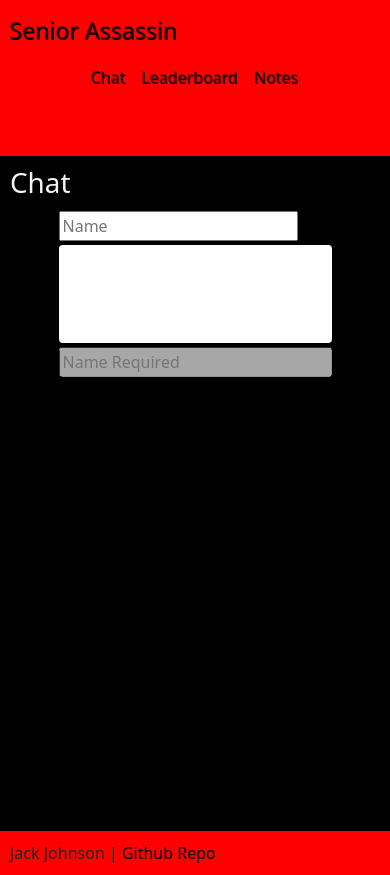
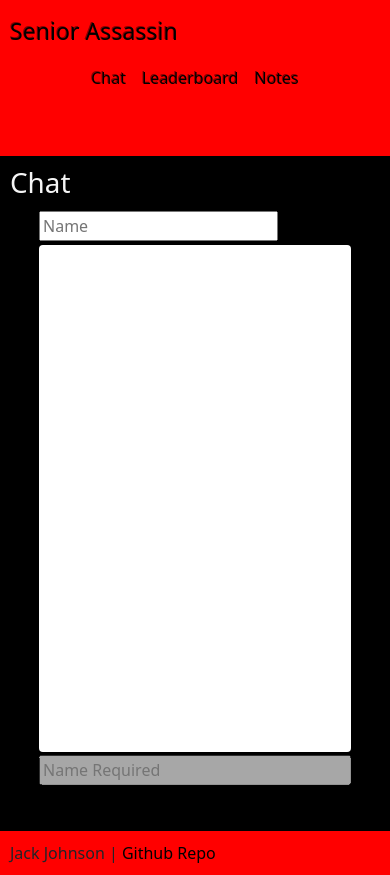
Before and after one commit to jrj221/startup2024, a React (Vite) app in the folder startupVite/: page /chat in a window 390 px wide. Built offline with nearby package versions, Linux system fonts and the light colour scheme; no server answers.

Commit message:
7. WEBSOCKET DELIVERABLE. Implemented CSS style rules for mobile viewing for Chat and Login (now including photo ID)

```diff
--- a/startupVite/src/login/unauthenticated.jsx
+++ b/startupVite/src/login/unauthenticated.jsx
@@ -53,7 +53,15 @@ export function Unauthenticated(props) {
       }
 
       function handlePhoto(e) {
-        setLoginPhotoDisplay(e.target.value ? 'inline-block' : 'none');
+        let width = window.innerWidth;
+        console.log(width);
+        if (width <= 400) {
+          setLoginPhotoDisplay('block');
+        }
+        else {
+          setLoginPhotoDisplay(e.target.value ? 'inline-block' : 'none');
+        }
+        console.log(loginPhotoDisplay);
         checkImage(e.target.value);
       }
 
--- a/startupVite/src/stylesheet.css
+++ b/startupVite/src/stylesheet.css
@@ -295,5 +295,17 @@ th, td {
   }
 
   /* Chats */
+  #chatText {
+    height: 60vh;
+    width: 80vw;
+  }
+  #nameControls, #chatControls, #newMsg {
+    width: 80vw;
+  }
 
+  /* Login */
+  figcaption {
+    margin: auto;
+    width: 70vw;
+  }
 }
```
